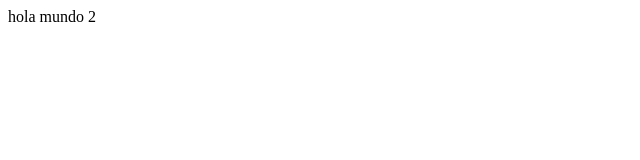
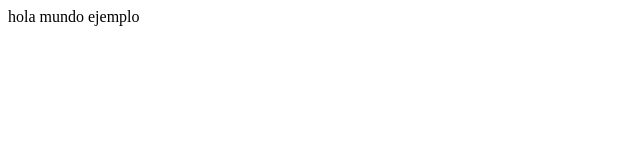
Before and after one commit to ChinoDavidSaavedra/rancho-cerro-oro, a plain HTML site: page index.html in a window 1280 px wide. Shown: the full height of the page, 0-640 px from the left. Drawn offline with Linux system fonts and the light colour scheme.

Commit message:
hice commit

```diff
--- a/index.html
+++ b/index.html
@@ -6,6 +6,6 @@
     <title>Document</title>
 </head>
 <body>
-    <div>hola mundo 2</div>
+    <div>hola mundo ejemplo</div>
 </body>
 </html>
```
Also changed, not shown: 1 other file.
